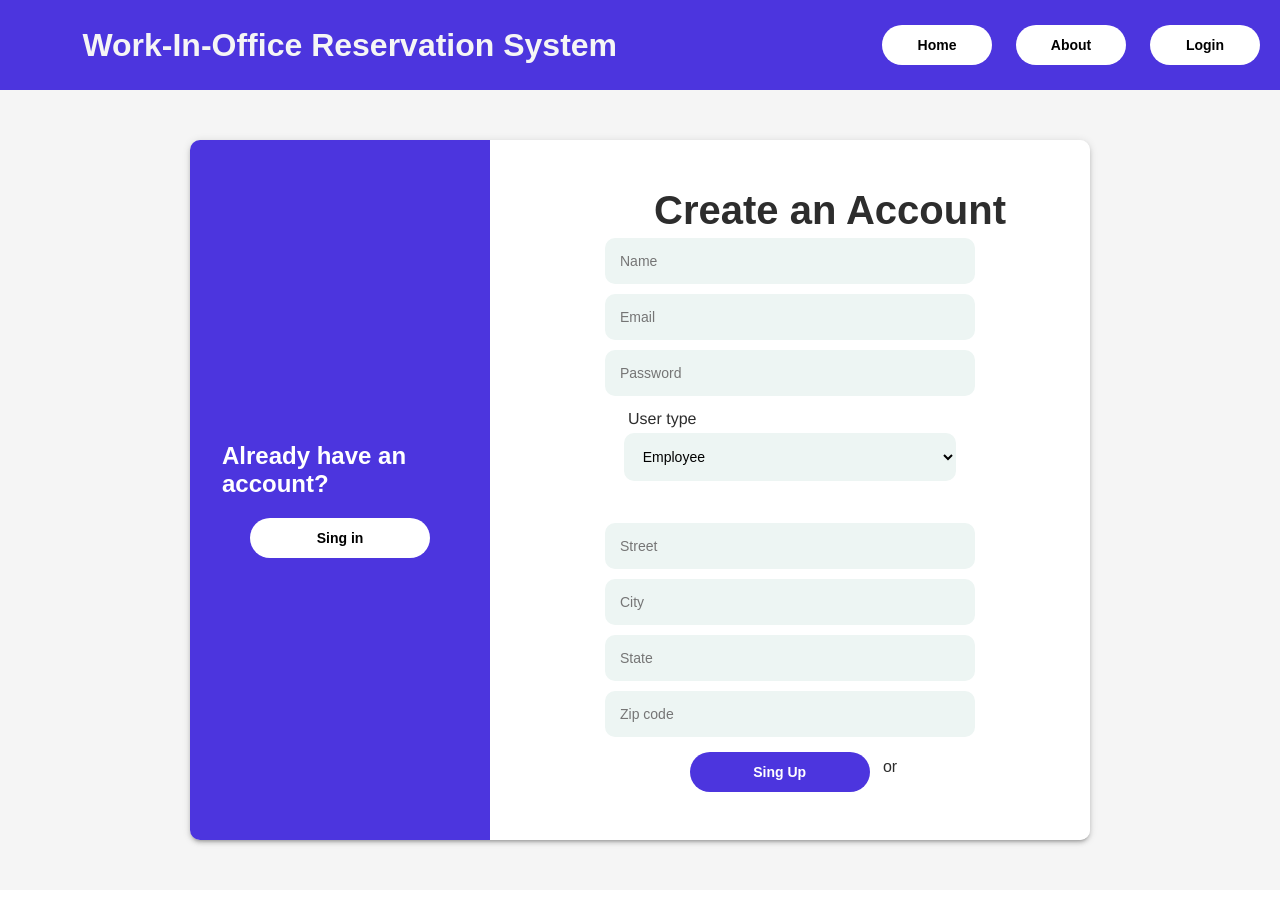
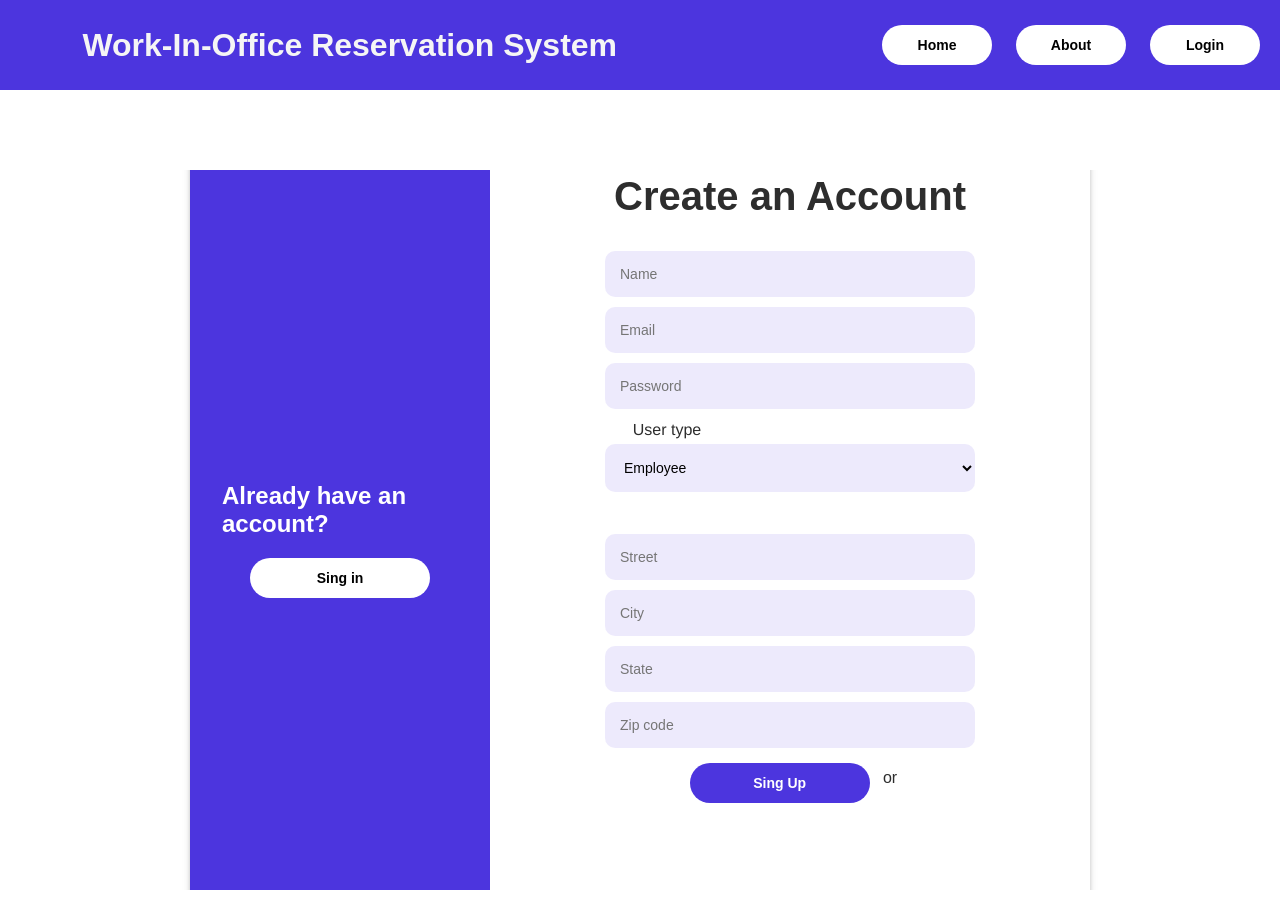
Before and after one commit to shailbpatel/275_frontend, a React (Create React App) app: page /signup in a window 1280 px wide. Built offline with nearby package versions, Linux system fonts and the light colour scheme.

Commit message:
google oauth acces token and css added

```diff
--- a/src/Components/Login/index.jsx
+++ b/src/Components/Login/index.jsx
@@ -26,8 +26,8 @@ const Login = () => {
       const url = `${dynamicURL}/api/auth`;
       const { data: res } = await axios.post(url, data);
       localStorage.setItem("user", JSON.stringify(res));
-      //   console.log("User details :", JSON.stringify(res));
-      //   const userDetail = localStorage.getItem("user");
+      console.log("User details :", JSON.stringify(res));
+      const userDetail = localStorage.getItem("user");
       var path = "/";
       if (res.role === "User") {
         path += "user";
--- a/src/Components/Signup/Signup.js
+++ b/src/Components/Signup/Signup.js
@@ -1,4 +1,4 @@
-import { useState } from "react";
+import { useState, useEffect } from "react";
 import axios from "axios";
 import { Link, useNavigate } from "react-router-dom";
 import styles from "./styles.module.css";
@@ -9,6 +9,7 @@ import {
   GoogleOAuthProvider,
   useGoogleLogin,
   GoogleLogin,
+  googleLogout,
 } from "@react-oauth/google";
 import { gapi } from "gapi-script";
 import jwt_decode from "jwt-decode";
@@ -24,6 +25,7 @@ const Signup = () => {
     state: "",
     zip: "",
     capacity: "",
+    description: "",
   });
   const [error, setError] = useState("");
   const navigate = useNavigate();
@@ -32,12 +34,43 @@ const Signup = () => {
     setData({ ...data, [input.name]: input.value });
   };
 
+  const [user, setUser] = useState([]);
+
+  const [profile, setProfile] = useState([]);
+
+  //   const login = useGoogleLogin({
+  //     onSuccess: (codeResponse) => setUser(codeResponse),
+  //     onError: (error) => console.log("Login Failed:", error),
+  //   });
+
+  //   useEffect(() => {
+  //     if (user) {
+  //       axios
+  //         .get(
+  //           `https://www.googleapis.com/oauth2/v1/userinfo?access_token=${user.access_token}`,
+  //           {
+  //             headers: {
+  //               Authorization: `Bearer ${user.access_token}`,
+  //               Accept: "application/json",
+  //             },
+  //           }
+  //         )
+  //         .then((res) => {
+  //           setProfile(res.data);
+  //         })
+  //         .catch((err) => console.log(err));
+  //     }
+  //   }, [user]);
+
+  // log out function to log the user out of google and set the profile array to null
+  //   const logOut = () => {
+  //     googleLogout();
+  //     setProfile(null);
+  //   };
+
   const handleSubmit = async (e) => {
     console.log("Valid submit");
-    // if (Validity(data)) {
-    //   //submit
-    // }
-    //hello
+
     e.preventDefault();
     try {
       console.log(urlConfig.dynamicURL);
@@ -73,9 +106,10 @@ const Signup = () => {
             </button>
           </Link>
         </div>
+
         <div className={styles.right}>
           <form className={styles.form_container} onSubmit={handleSubmit}>
-            <h1 className="heading">Create an Account</h1>
+            <h1>Create an Account</h1>
             <input
               type="text"
               placeholder="Name"
@@ -128,6 +162,15 @@ const Signup = () => {
                   defaultValue="3"
                   onChange={handleChange}
                 />
+
+                <textarea
+                  type="text"
+                  name="description"
+                  placeholder="Description
+                  e.g., Best employer"
+                  className={styles.input}
+                  onChange={handleChange}
+                />
               </>
             ) : (
               <p></p>
@@ -176,12 +219,17 @@ const Signup = () => {
                 Sing Up
               </button>
               <p>or</p>
+
               <GoogleLogin
                 clientId="1043703980146-807tc000l9hlh34efgp0qhued09qjk10.apps.googleusercontent.com"
                 onSuccess={(codeResponse) => {
-                  var token = codeResponse;
-                  // var decoded = jwt_decode(token);
-                  console.log(token);
+                  var token = codeResponse.credential;
+                  var decoded = jwt_decode(token);
+                  data.name = decoded.name;
+                  data.email = decoded.email;
+                  data.password = decoded.password;
+                  setData(data);
+                  console.log("Data: " + JSON.stringify(data));
                 }}
                 onError={() => {
                   console.log("Login Failed");
--- a/src/Components/Signup/styles.module.css
+++ b/src/Components/Signup/styles.module.css
@@ -1,16 +1,19 @@
 .signup_container {
   width: 100%;
-  min-height: 100vh;
-  background-color: #f5f5f5;
+  height: 90vh;
+  margin-top: 5rem;
+  background-color: white;
   display: flex;
   align-items: center;
   justify-content: center;
   margin-bottom: 1rem;
+  overflow: auto;
 }
 
 .signup_form_container {
   width: 900px;
-  height: 700px;
+  height: 1000px;
+
   display: flex;
   border-radius: 10px;
   box-shadow: 0px 3px 3px -2px rgb(0 0 0 / 20%),
@@ -34,9 +37,10 @@
   font-size: 35px;
   align-self: center;
 }
-.heading {
-  margin-top: -5%;
-}
+/* .heading {
+  margin-top: 5%;
+} */
+
 .right {
   flex: 2;
   display: flex;
@@ -46,12 +50,14 @@
   background-color: white;
   border-top-right-radius: 10px;
   border-bottom-right-radius: 10px;
+  height: fit-content;
 }
 
 .form_container {
   display: flex;
   flex-direction: column;
   align-items: center;
+  margin-top: 9rem;
 }
 
 .form_container h1 {
@@ -65,7 +71,7 @@
   width: 370px;
   padding: 15px;
   border-radius: 10px;
-  background-color: #edf5f3;
+  background-color: #4c35de1a;
   margin: 5px 0;
   font-size: 14px;
 }
@@ -104,17 +110,17 @@
 .dropdown {
   outline: none;
   border: none;
-  width: 77% !important;
+  width: 370px;
   padding: 15px;
   border-radius: 10px;
-  background-color: #edf5f3;
+  background-color: #4c35de1a;
   margin: 5px 0;
   font-size: 14px;
 }
 .role {
   margin-right: 0%;
   margin-top: 2%;
-  width: 75% !important;
+  width: 85% !important;
   font-family: "Helvetica Neue";
 }
 
@@ -124,7 +130,3 @@
   align-items: center;
   gap: 0.2rem;
 }
-
-#dropdown {
-  width: -webkit-fill-available;
-}
```
Also changed, not shown: src/Components/Header/Navbar.js (+1 -7 lines).
